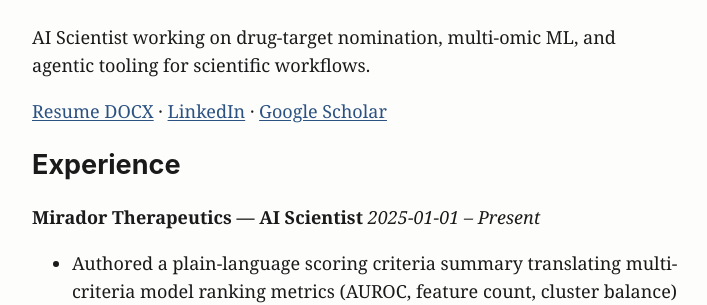
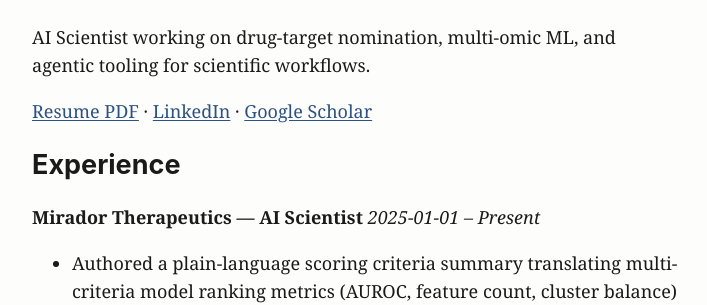
Before and after one commit to agugonrey/agugonrey.github.io, a Jekyll site: the page built from cv.md, in a window 1280 px wide and 900 px high. Shown: the part 142-447 px from the top of the window, without its empty margins (284-991 px from the left). Built offline with Jekyll 4.4.1, drawn with Linux system fonts in a browser that asks for light colours.

Commit message:
Publish 2026-05-18T16:53:25Z

```diff
--- a/cv.md
+++ b/cv.md
@@ -8,7 +8,7 @@ permalink: /cv/
 
 AI Scientist working on drug-target nomination, multi-omic ML, and agentic tooling for scientific workflows.
 
-[Resume DOCX](/assets/resume/AgustinGonzalezReymundez.docx) · [LinkedIn](https://www.linkedin.com/in/agugonrey) · [Google Scholar](https://scholar.google.com/citations?user=iM7Q6MsAAAAJ&hl=en)
+[Resume PDF](https://drive.google.com/file/d/1Qi2xQKB1oWx9ioSYROefNE5iaBegXW4F/view) · [LinkedIn](https://www.linkedin.com/in/agustin-gon-rey/) · [Google Scholar](https://scholar.google.com/citations?user=iM7Q6MsAAAAJ&hl=en)
 
 ## Experience
 
```
Also changed, not shown: README.md.
